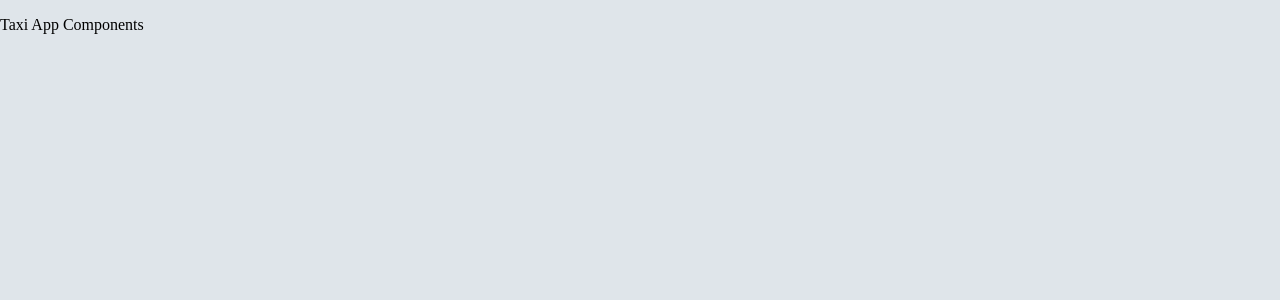
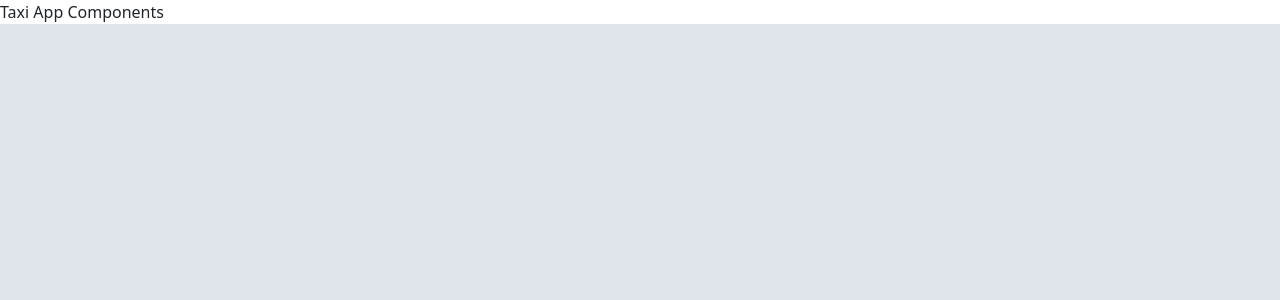
Before and after one commit to YKOROLEV/taxi_cost_calculator, a React (Create React App) app: page / in a window 1280 px wide. Shown: the top 300 px of the page. Built offline with nearby package versions, Linux system fonts and the light colour scheme.

Commit message:
added bootstrap

```diff
--- a/src/styles/index.css
+++ b/src/styles/index.css
@@ -1,3 +1,4 @@
 @import url(./normalize.css);
 @import url(./root.css);
 @import url(../fonts/fonts.css);
+@import url(bootstrap/dist/css/bootstrap.css);
```
